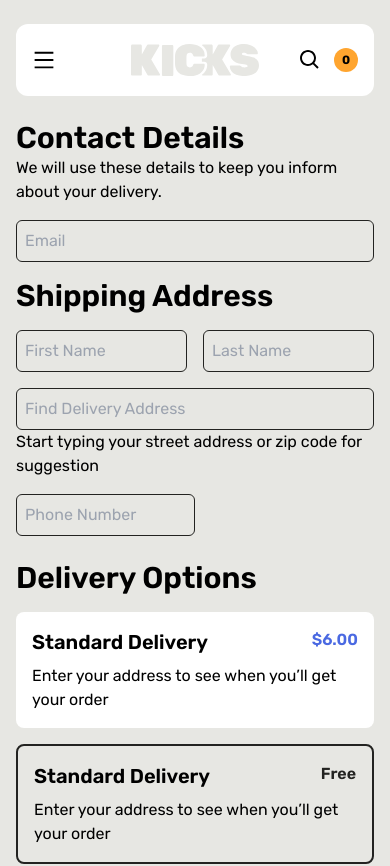
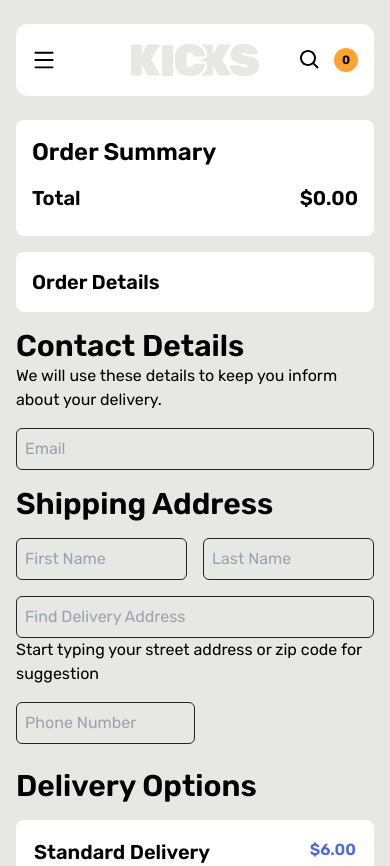
Before and after one commit to Morten010/Kicks-Webshop, a Next.js app: page /checkout in a window 390 px wide. Shown: the top 866 px of the page. Built offline with nearby package versions, Linux system fonts and the light colour scheme.

Commit message:
checkout form styling

```diff
--- a/src/app/(shop)/checkout/page.tsx
+++ b/src/app/(shop)/checkout/page.tsx
@@ -14,7 +14,7 @@ export default function CheckOut() {
 
   return (
     <div
-    className='flex flex-col md:flex-row gap-4'
+    className='flex flex-col-reverse md:flex-row gap-4'
     >
         <div
         className='w-full md:w-[60%]'
--- a/src/app/(shop)/search/page.tsx
+++ b/src/app/(shop)/search/page.tsx
@@ -22,8 +22,6 @@ export default async function Search({searchParams}: SearchProps) {
   } else if(typeof searchParams.sizes === "object"){
     searchSizes = searchParams.sizes.map(s => {return parseInt(s)})
   }
-  console.log(searchParams);
-
 
   const count = await db.product.count({
     where: {
--- a/src/components/forms/ContactForm.tsx
+++ b/src/components/forms/ContactForm.tsx
@@ -1,7 +1,9 @@
 import Link from 'next/link'
-import React from 'react'
+import React, { useState } from 'react'
 
 export default function ContactForm() {
+    const [deliverOption, setDeliverOption] = useState("standard")
+
   return (
     <form
     className='w-full'
@@ -82,7 +84,8 @@ export default function ContactForm() {
         className='flex flex-col w-full gap-4'
         >
             <div
-            className='bg-white rounded-lg p-4'
+            className={`rounded-lg p-4 transition-colors cursor-pointer select-none ${deliverOption === "standard" ? "bg-white border-2 border-transparent" : "border-2 border-brand-black"}`}
+            onClick={() => setDeliverOption("standard")}
             >
                 <div
                 className='flex justify-between mb-2'
@@ -103,15 +106,16 @@ export default function ContactForm() {
                 </p>
             </div>
             <div
-            className='border-2 border-brand-black rounded-lg p-4'
+            className={`rounded-lg p-4 transition-colors cursor-pointer select-none ${deliverOption === "collect" ? "bg-white border-2 border-transparent" : "border-2 border-brand-black"}`}
+            onClick={() => setDeliverOption("collect")}
             >
                 <div
-                className='flex justify-between mb-2'
+                className="flex justify-between mb-2"
                 >
                     <h3
                     className='text-xl font-semibold'
                     >
-                        Standard Delivery
+                        Collect in store
                     </h3>
                     <p
                     className='font-semibold text-brand-black'
@@ -125,7 +129,7 @@ export default function ContactForm() {
             </div>
             <Link
             href="/"
-            className='secondary-btn w-[50%] text-center'
+            className='secondary-btn w-full md:w-[50%] text-center'
             >
                 Review And Pay
             </Link>
```
